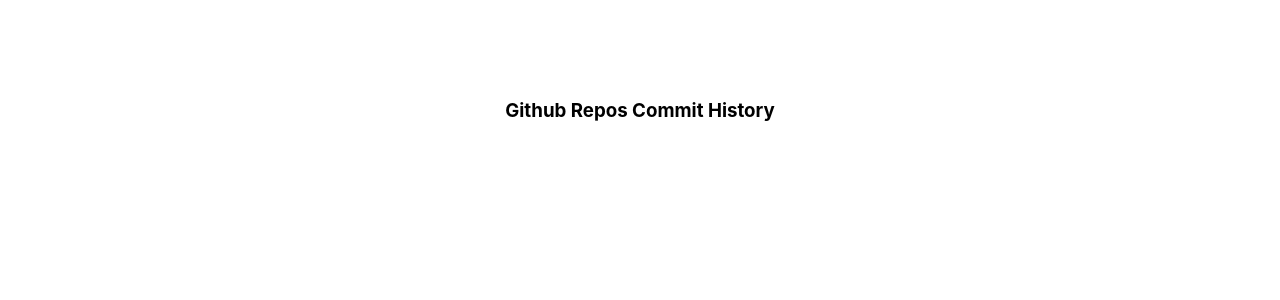
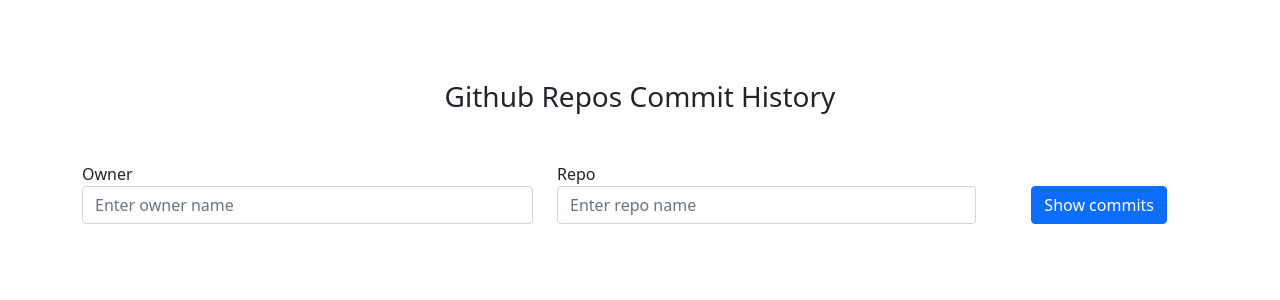
Before and after one commit to Cyrus92/commit_history, a React (Create React App) app: page / in a window 1280 px wide. Shown: the top 300 px of the page. Built offline with nearby package versions, Linux system fonts and the light colour scheme.

Commit message:
Test and ensure that the ProjectSwitcher component renders the correct layout

```diff
--- a/src/component/ProjectSwitcher.js
+++ b/src/component/ProjectSwitcher.js
@@ -1,7 +1,51 @@
 import React from 'react';
+import Button from 'react-bootstrap/Button';
+import 'bootstrap/dist/css/bootstrap.min.css';
+import 'bootstrap/dist/js/bootstrap.min.js';
 
 export default class ProjectSwitcher extends React.Component {
-  render() {
-    return <div />;
-  }
+
+
+    render() {
+        return (
+            <div className="row" >
+                {/* Input to change owner and fetch commits */}
+                <div className="col-md-5" >
+                    <label className="float-left" >Owner</label>
+                    <input
+                        id="owner"
+                        type="text"
+                        placeholder="Enter owner name"
+                        className="form-control"
+                        onChange={() => {}}
+                        required
+                    />
+                </div>
+
+                <div className="col-md-7" >
+                    <div className="row" >
+                        {/* Input to change repo and fetch commits */}
+                        <div className="col-md-8" >
+                            <label className="float-left" >Repo</label><br/>
+                            <input
+                                id="repo"
+                                type="text"
+                                placeholder="Enter repo name"
+                                className="form-control"
+                                onChange={() => {}}
+                                required
+                            />
+                            {/* <Button variant="primary">Show commits</Button> */}
+                        </div>
+                        {/* Button to start updating commitsList */}
+                        <div className="col-md-4" >
+                            <br/>
+                            <Button variant="primary">Show commits</Button>
+                        </div>
+                    </div>
+
+                </div>
+            </div>
+        )
+    }
 }
```
Also changed, not shown: 2 other files (tests, documents, lock files or other folders).
